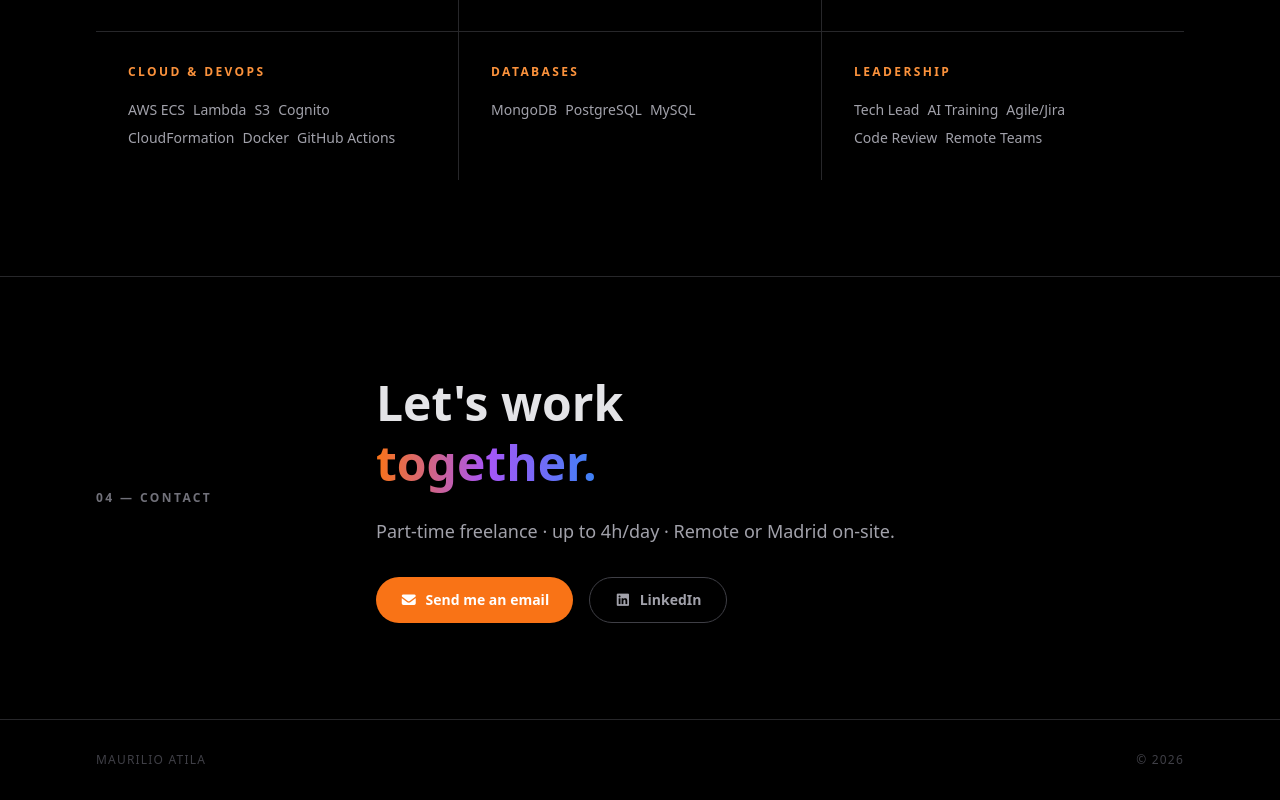
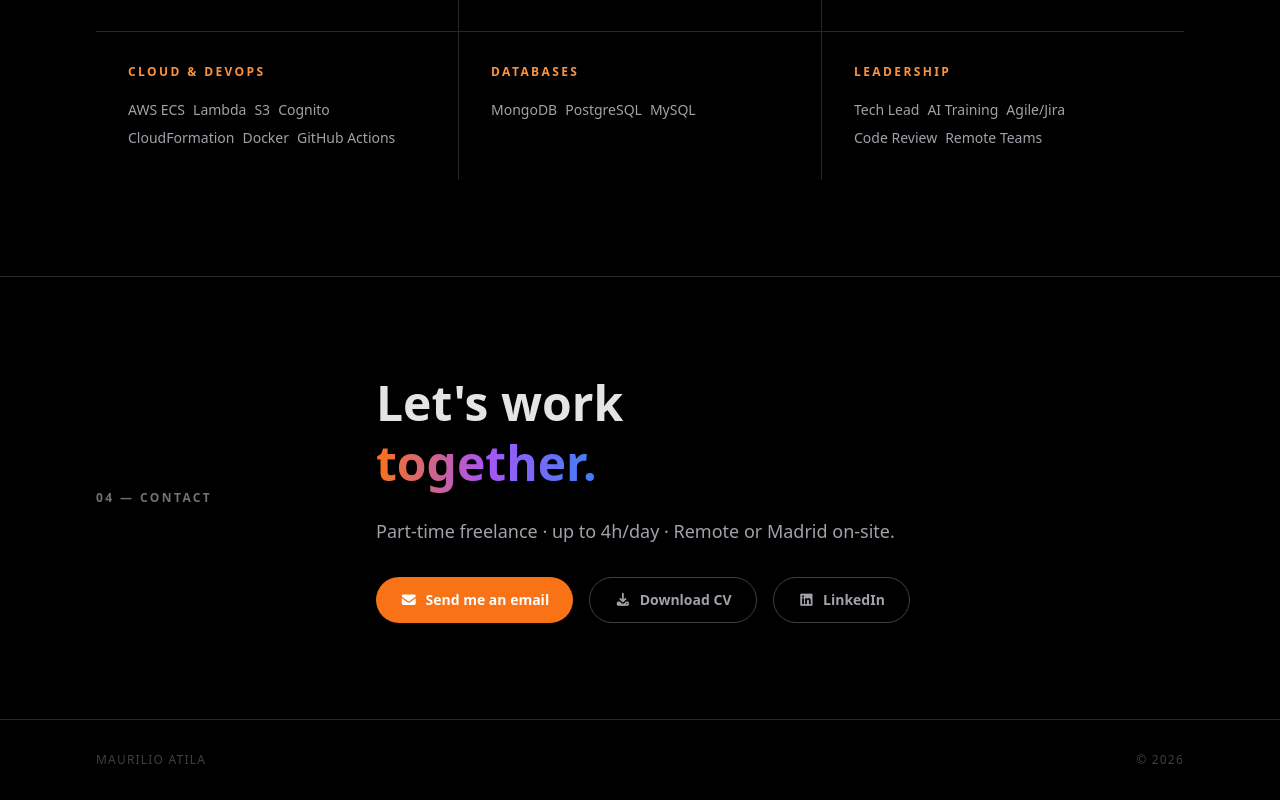
Before and after one commit to cabelotaina/cabelotaina.github.io, a Vue app: page / in a window 1280 px wide. Shown: the part 2600-3400 px from the top of the page. Built offline with nearby package versions, Linux system fonts and the light colour scheme.

Commit message:
feat: CV download button + click photo to open email modal

```diff
--- a/src/App.vue
+++ b/src/App.vue
@@ -56,7 +56,7 @@
           </p>
         </div>
         <div class="flex flex-col items-start md:items-end gap-6 md:pb-2">
-          <img src="./assets/logo.png" alt="Maurilio Atila" class="w-28 h-28 rounded-2xl grayscale hover:grayscale-0 transition-all duration-500 shadow-xl" />
+          <img @click="showEmailModal = true" src="./assets/logo.png" alt="Maurilio Atila" class="w-28 h-28 rounded-2xl grayscale hover:grayscale-0 transition-all duration-500 shadow-xl cursor-pointer hover:ring-2 hover:ring-orange-500" title="Send me an email" />
           <div class="flex gap-3">
             <a href="https://github.com/cabelotaina" target="_blank" rel="noopener" class="text-zinc-400 hover:text-white transition-colors text-xl" aria-label="GitHub"><i class="fab fa-github"></i></a>
             <a href="https://www.linkedin.com/in/maurilio-atila/" target="_blank" rel="noopener" class="text-zinc-400 hover:text-white transition-colors text-xl" aria-label="LinkedIn"><i class="fab fa-linkedin"></i></a>
@@ -158,6 +158,7 @@
           <p class="text-zinc-400 mb-8 text-lg">Part-time freelance · up to 4h/day · Remote or Madrid on-site.</p>
           <div class="flex flex-wrap gap-4">
             <button @click="showEmailModal = true; $gtag('email_button_click')" class="inline-flex items-center gap-2 bg-orange-500 text-white font-bold px-6 py-3 rounded-full text-sm hover:bg-orange-400 transition-colors"><i class="fas fa-envelope"></i> Send me an email</button>
+            <a href="/maurilio-atila-cv.pdf" download="maurilio-atila-cv.pdf" class="inline-flex items-center gap-2 border border-zinc-700 text-zinc-400 font-semibold px-6 py-3 rounded-full text-sm hover:border-zinc-500 hover:text-zinc-200 transition-colors"><i class="fas fa-download"></i> Download CV</a>
             <a href="https://www.linkedin.com/in/maurilio-atila/" target="_blank" rel="noopener" @click="$gtag('linkedin_click')" class="inline-flex items-center gap-2 border border-zinc-700 text-zinc-400 font-semibold px-6 py-3 rounded-full text-sm hover:border-zinc-500 hover:text-zinc-200 transition-colors"><i class="fab fa-linkedin"></i> LinkedIn</a>
           </div>
         </div>
```
Also changed, not shown: 1 other file (tests, documents, lock files or other folders).
